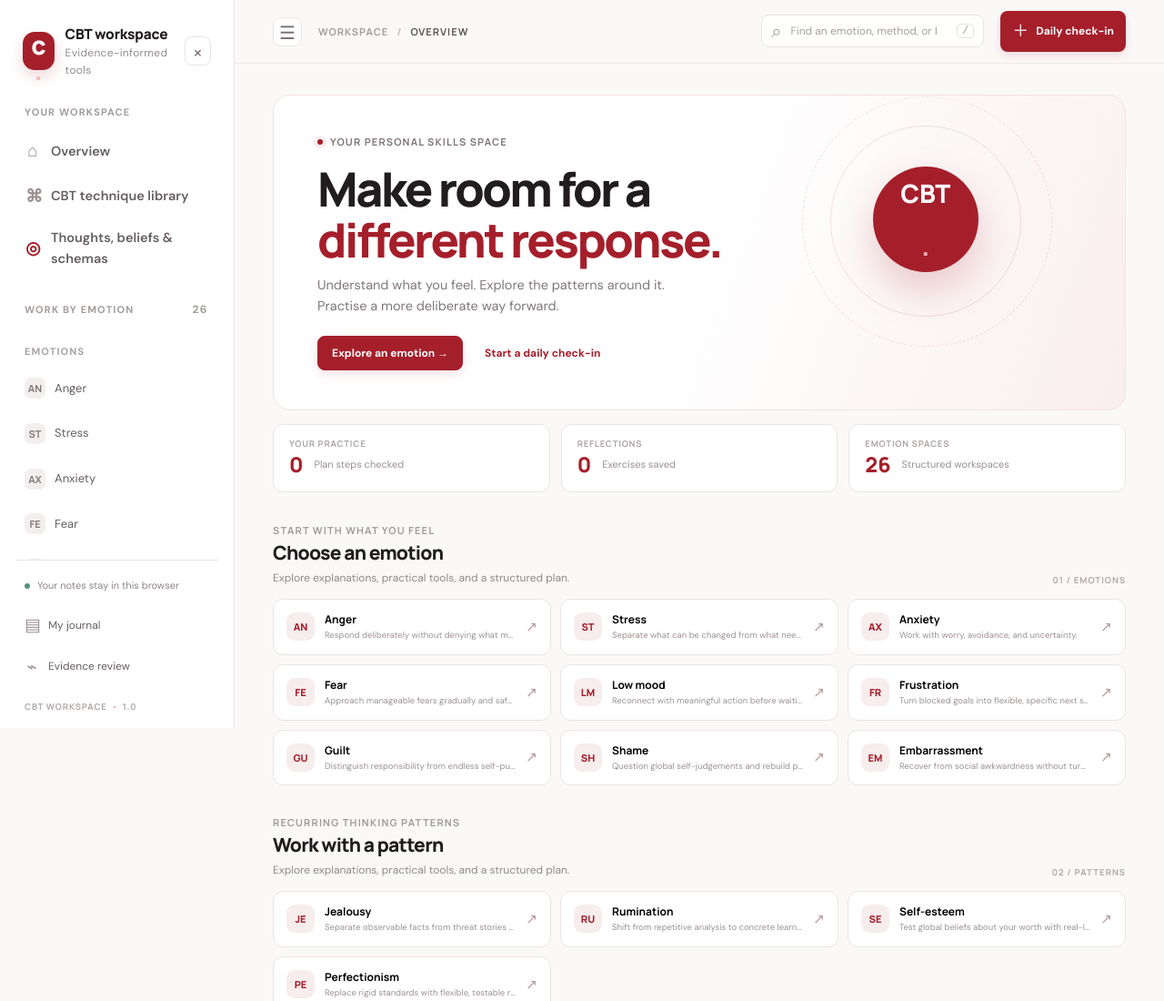
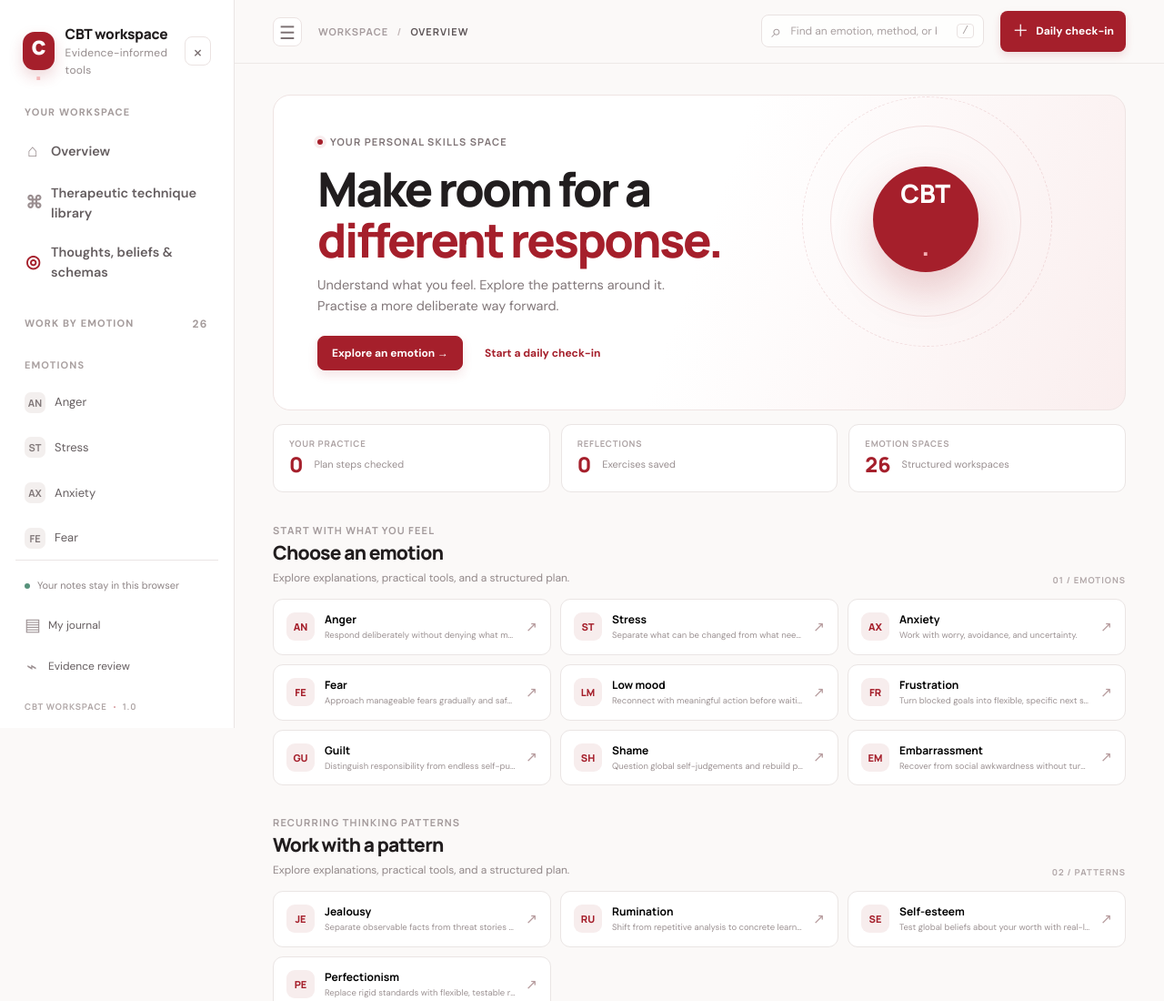
Before and after one commit to stoicman7/CBT, a website with bundled scripts: page index.html in a window 1280 px wide. Shown: the top 1100 px of the page at 91% size. Built offline with nearby package versions, Linux system fonts and the light colour scheme.

Commit message:
Rename the sidebar technique destination to reflect all therapeutic models

```diff
--- a/index.html
+++ b/index.html
@@ -29,7 +29,7 @@
       </button>
       <button class="sidebar-home" type="button" data-tab="library">
         <span class="nav-glyph">⌘</span>
-        <span>CBT technique library</span>
+        <span>Therapeutic technique library</span>
       </button>
       <button class="sidebar-home formulation-nav-link" type="button" data-tab="formulation">
         <span class="nav-glyph">◎</span>
```
